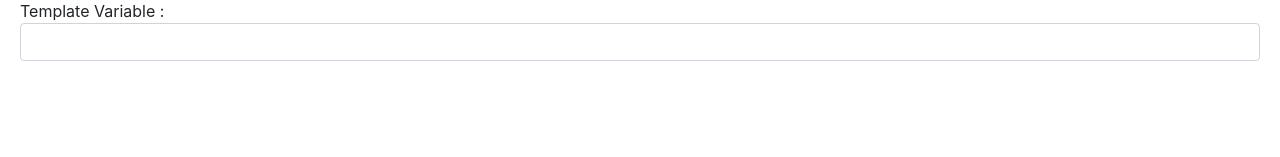
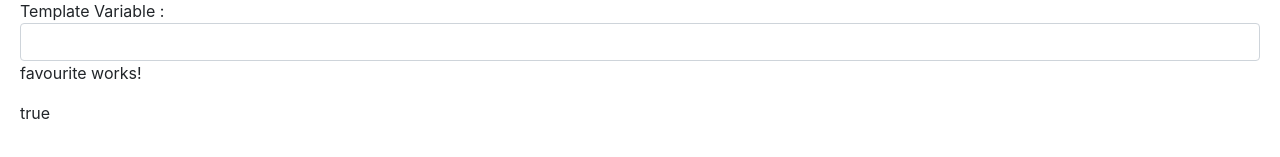
Before and after one commit to shahidbd75/angularbasic, an Angular app: page / in a window 1280 px wide. Shown: the part 867-1024 px from the top of the page. Before the commit the page ends 948 px from the top, so only its background shows below. Built offline with nearby package versions, Linux system fonts and the light colour scheme.

Commit message:
input value example

```diff
--- a/src/app/app.component.html
+++ b/src/app/app.component.html
@@ -1,2 +1,3 @@
 <h1>Angular</h1>
 <courses></courses>
+<favourite [isFavourite]="pop.isFavourite"></favourite>
--- a/src/app/app.component.ts
+++ b/src/app/app.component.ts
@@ -7,4 +7,5 @@ import { Component } from '@angular/core';
 })
 export class AppComponent {
   title = 'hello-world';
+  pop={isFavourite:true,isTaken:false};
 }
--- /dev/null
+++ b/src/app/favourite/favourite.component.html
@@ -0,0 +1,7 @@
+<p (click)="onClick()">
+  favourite works!<br/>
+
+</p>
+
+
+<p ngModule="isFavourite">{{isFavourite}}</p>
--- /dev/null
+++ b/src/app/favourite/favourite.component.ts
@@ -0,0 +1,18 @@
+import { Component, OnInit,Input } from '@angular/core';
+
+@Component({
+  selector: 'favourite',
+  templateUrl: './favourite.component.html',
+  styleUrls: ['./favourite.component.css']
+})
+export class FavouriteComponent implements OnInit {
+@Input() isFavourite:boolean=false;
+  constructor() { }
+
+  ngOnInit() {
+  }
+  onClick(){
+    this.isFavourite = !this.isFavourite;
+    console.log(this.isFavourite);
+  }
+}
```
Also changed, not shown: src/app/app.module.ts (+6 -2 lines), src/app/favourite/favourite.component.css (added), 1 other file (tests, documents, lock files or other folders).
